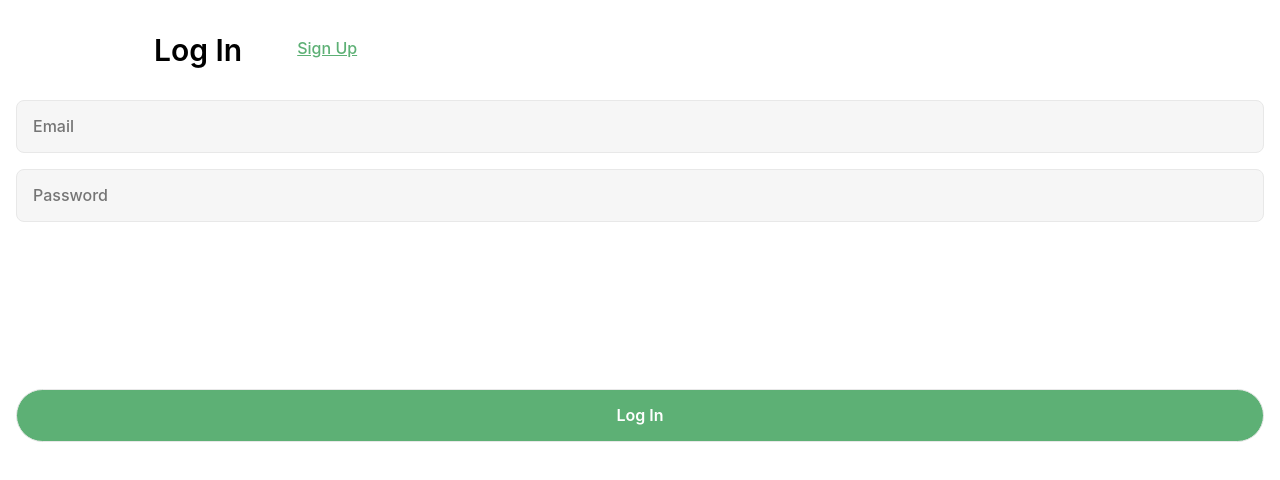
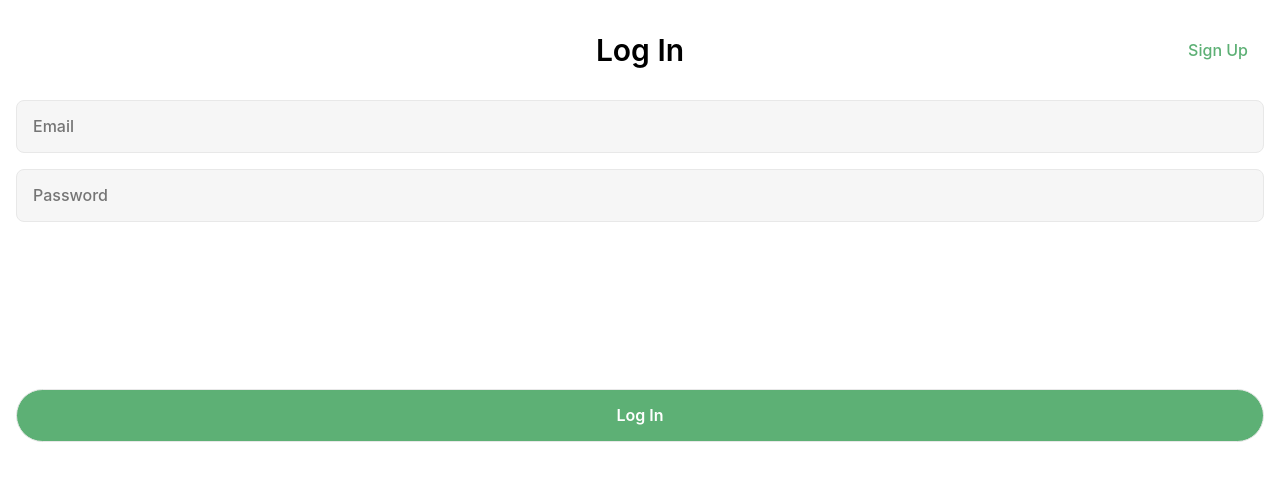
Before and after one commit to JohnnySantiagoJr/everplans-codetest, a React (Create React App) app: page /log-in in a window 1280 px wide. Shown: the top 480 px of the page. Built offline with nearby package versions, Linux system fonts and the light colour scheme.

Commit message:
Make style updates.

```diff
--- a/src/PageHeader.css
+++ b/src/PageHeader.css
@@ -1,5 +1,9 @@
 .page-header {
-  padding-right: 20px;
+  align-items: center;
+  display: flex;
+  flex-direction: row;
+  justify-content: center;
+  padding: 32px 20px 16px 20px;
 }
 
 .title,
@@ -9,21 +13,21 @@
 }
 
 .title {
-  display: inline-block;
+  display: flex;
   font-size: 30px;
   font-weight: 600;
   line-height: 36px;
-  margin: 32px 55px 16px 154px;
-  text-align: center;
+  margin: 0 32px 0;
 }
 
 .link {
   color: #5DB075;
-  bottom: 7px;
+  cursor: pointer;
   display: inline-block;
   font-size: 16px;
   font-weight: 500;
   line-height: 19px;
-  position: relative;
-  text-align: right;
+  position: absolute;
+  right: 32px;
+  text-decoration: none;
 }
--- a/src/SignUp.css
+++ b/src/SignUp.css
@@ -1,5 +1,5 @@
 .sign-up-form {
-  padding: 0 16px 51px 16px;
+  padding: 16px 16px 51px 16px;
 }
 
 .sign-up-form input {
@@ -29,5 +29,6 @@
   background: #5DB075;
   border-radius: 100px;
   color: #FFFFFF;
+  cursor: pointer;
   font-weight: 600;
 }
```
